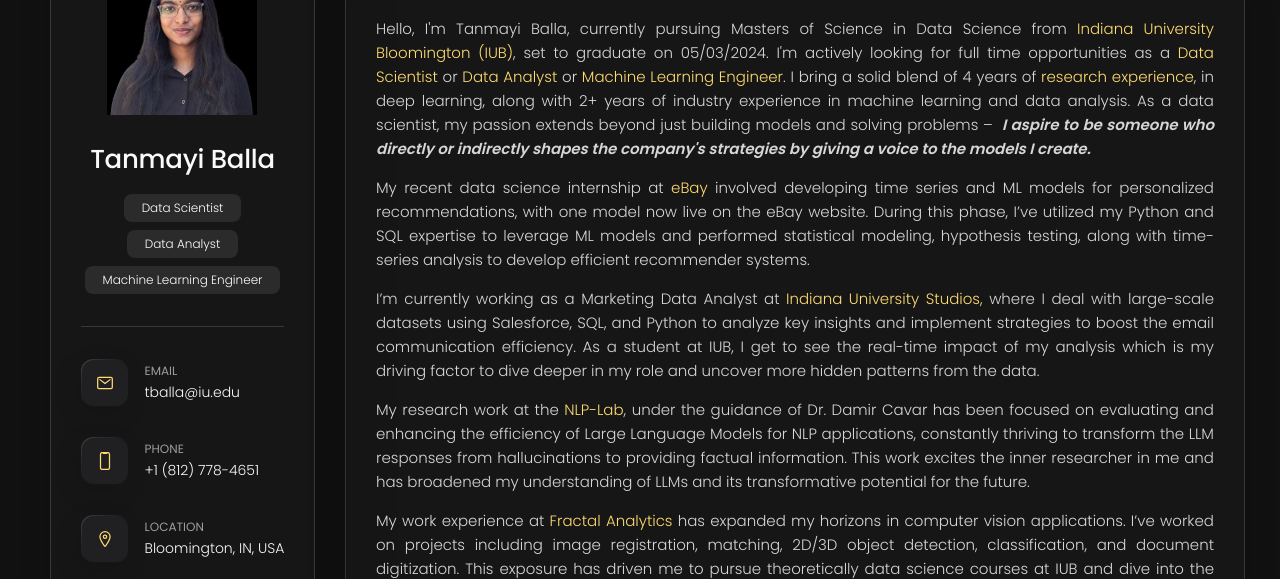
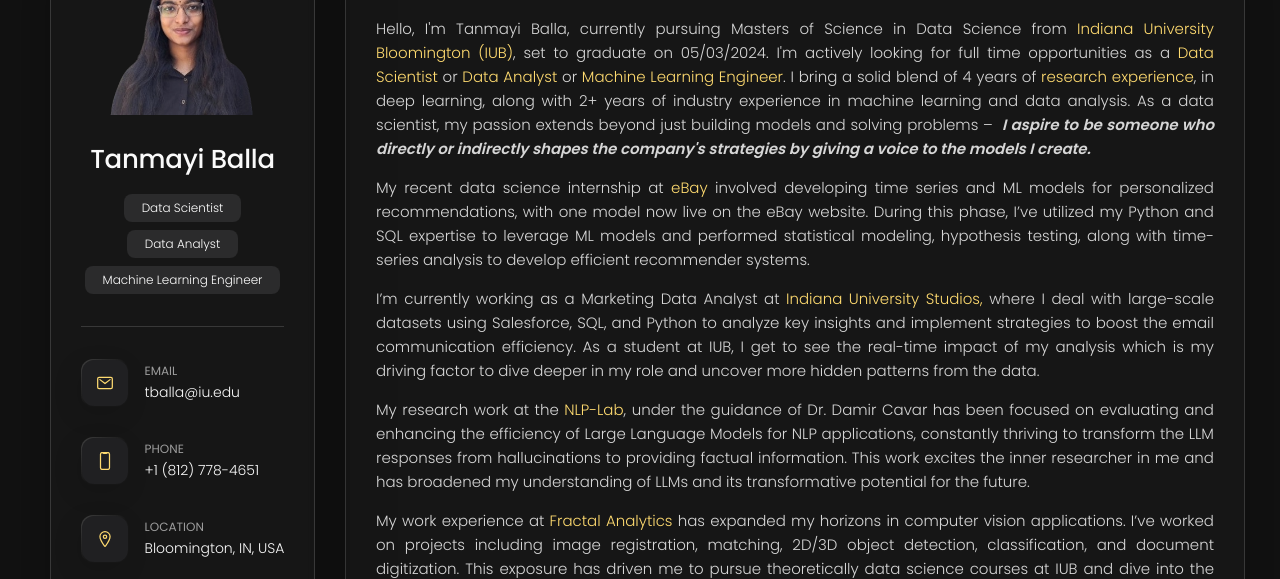
Before and after one commit to tanmayiballa/tanmayiballa.github.io, a plain HTML site: page index.html in a window 1280 px wide. Shown: the part 167-746 px from the top of the page. Drawn offline with nearby package versions, Linux system fonts and the light colour scheme.

Commit message:
Update index.html

```diff
--- a/index.html
+++ b/index.html
@@ -48,7 +48,7 @@
         <div class="sidebar-info">
 
           <figure class="avatar-box">
-            <img src="./assets/images-tb/my-avatar.jpeg" alt="Tanmayi Balla" width="80">
+            <img src="./assets/images-tb/my-avatar-1.png" alt="Tanmayi Balla" width="80">
           </figure>
 
           <div class="info-content">
```
